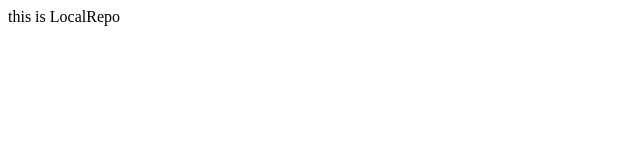
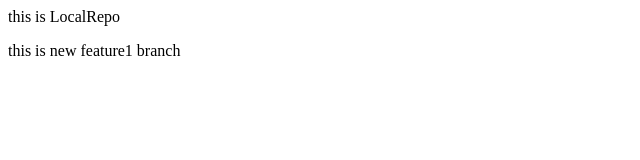
Before and after one commit to shaileshy12/Localrepo, a plain HTML site: page index.html in a window 1280 px wide. Shown: the whole page, without its empty margins (0-640 px from the left). Drawn offline with Linux system fonts and the light colour scheme.

Commit message:
Added new paragraphs

```diff
--- a/index.html
+++ b/index.html
@@ -1 +1,2 @@
 <p>this is LocalRepo</p>
+<p>this is new feature1 branch</p>
```
